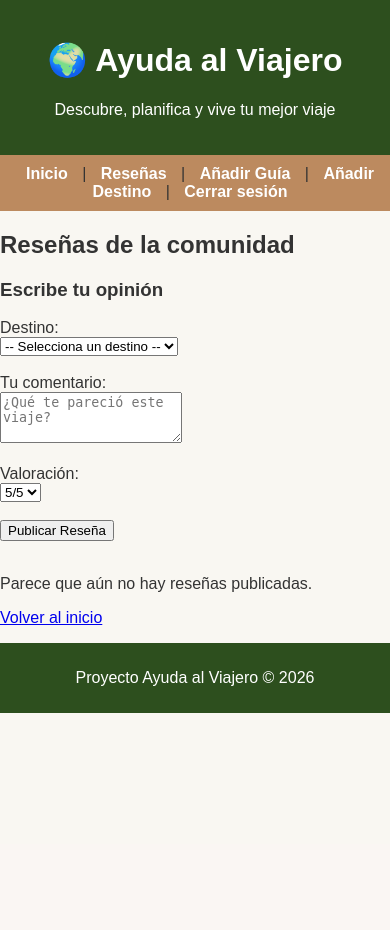
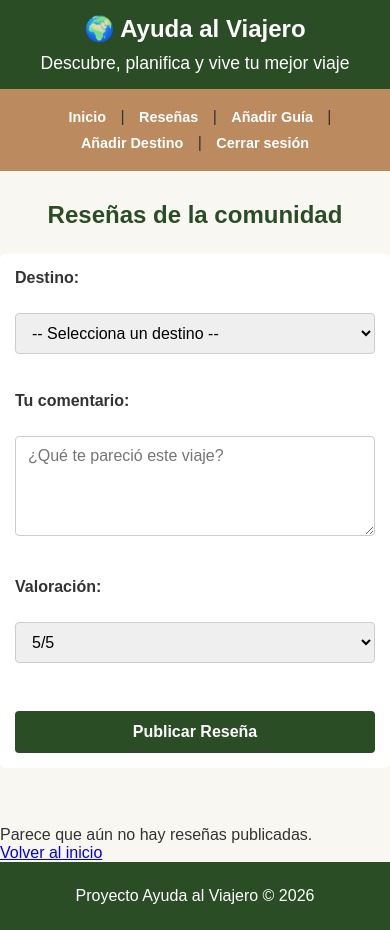
Before and after one commit to jacave97/Proyecto-Intermodular, a PHP site: the page made by Proyecto/index.php in a window 390 px wide. Before the commit the page ends 713 px from the top, so only its background shows below. Run offline with PHP 8.4, Linux system fonts and the light colour scheme; the visitor is signed in with stand-in values (Sample User, id 1); data that the repository does not hold is empty.

Commit message:
Modificacion Archivos header, estilos y reseñas
Se a modificado los estilos de la web, ademas se hecho la web Responsive

```diff
--- a/Proyecto/_header.php
+++ b/Proyecto/_header.php
@@ -5,6 +5,7 @@
     <title>Ayuda al Viajero</title>
     <link rel="stylesheet" href="css/estilos.css">
     <link rel="stylesheet" href="https://cdn.jsdelivr.net/npm/swiper/swiper-bundle.min.css"/>
+    <meta name="viewport" content="width=device-width, initial-scale=1.0">
 </head>
 
 <body>
--- a/Proyecto/css/estilos.css
+++ b/Proyecto/css/estilos.css
@@ -1,135 +1,213 @@
+
+* {
+    margin: 0;
+    padding: 0;
+    box-sizing: border-box;
+    font-family: Arial, Helvetica, sans-serif;
+}
 
 body {
-    margin: 0;
-    font-family: Arial, sans-serif;
     background-color: #F9F7F2;
     color: #333333;
 }
 
+/*
+    Header
+*/
 header {
-    background-color: #2D4F1E;
-    color: white;
+    background-color: #2a4d25;
+    color: #ffffff;
     text-align: center;
-    padding: 20px;
+    padding: 40px 20px;
 }
 
+header h1 {
+    font-size: 2.5rem;
+    margin-bottom: 10px;
+}
+
+header p {
+    font-size: 1.1rem;
+}
+
+/*
+   nav
+*/
 nav {
     background-color: #BC8A5F;
+    padding: 15px 0;
     text-align: center;
-    padding: 10px;
 }
 
 nav a {
-    color: white;
-    margin: 10px;
+    color: #ffffff;
     text-decoration: none;
     font-weight: bold;
+    margin: 0 15px;
+    font-size: 1.05rem;
 }
 
-.titulo {
+nav a:hover {
+    text-decoration: underline;
+}
+
+/*
+   main
+ */
+main {
+    padding: 40px 20px;
+    min-height: 50vh;
+}
+
+/* Títulos de las secciones */
+h2 {
+    text-align: center;
+    margin-top: 30px;
+    margin-bottom: 15px;
+    color: #333333;
+}
+
+/*
+   Tablas
+*/
+table {
+    margin: 0 auto;
+    border-collapse: collapse;
+    width: 80%;
+    max-width: 100%;
+    background-color: #ffffff;
+    margin-bottom: 50px;
+}
+
+th, td {
+    border: 1px solid #888;
+    padding: 12px 15px;
+    text-align: center;
+
+}
+
+th {
+    background-color: #e6e6e6;
+    font-weight: bold;
     text-align: center;
 }
 
-.grid {
-    display: flex;
-    gap: 20px;
-    justify-content: center;
-    flex-wrap: wrap;
-    padding: 20px;
+
+
+/*
+ Footer
+*/
+footer {
+    background-color: #2a4d25;
+    color: #ffffff;
+    text-align: center;
+    padding: 25px 0;
+    margin-top: auto;
 }
 
-.card-img {
-    position: relative;
-    width: 300px;
-    height: 200px;
-    overflow: hidden;
-    border-radius: 10px;
+/*
+   Contenedores de Formularios
+*/
+form {
+    background-color: #ffffff;
+    max-width: 600px;
+    margin: 0 auto 40px auto;
+    padding: 30px;
+    border-radius: 5px;
+
 }
 
-.card-img img {
-    width: 100%;
-    height: 100%;
-    object-fit: cover;
+/*
+   Títulos dentro de las vistas de formulario
+*/
+h1.form-title, h2 {
+    color: #2a4d25;
+    text-align: center;
+    margin-bottom: 25px;
 }
 
-.overlay {
-    position: absolute;
-    top: 50%;
-    left: 50%;
-    transform: translate(-50%, -50%);
-
-    background: rgba(0, 0, 0, 0.5);
-    color: white;
-
-    padding: 15px;
-    text-align: center;
-    border-radius: 5px;
+/*
+   Etiquetas (Labels) y Textos
+*/
+form label {
+    display: block;
     font-weight: bold;
+    margin-bottom: 8px;
+    color: #333;
 }
 
-footer {
-    background-color: #2D4F1E;
-    color: white;
-    text-align: center;
-    padding: 10px;
-}
-.grid-viaje {
-    display: flex;
-    justify-content: center;
-    gap: 20px;
-    flex-wrap: wrap;
-    padding: 20px;
+/* Estilo para los pequeños enlaces dentro del form*/
+form a {
+    color: #b5865a;
+    text-decoration: none;
+    font-size: 0.9rem;
 }
 
-.card-viaje {
-    background-color: white;
-    border-radius: 10px;
-    padding: 20px;
-    width: 200px;
-    text-align: center;
-
-    border: 1px solid #BC8A5F; /* borde fino elegante */
-
-    box-shadow: 0 0 5px rgba(0,0,0,0.2);
-    transition: transform 0.3s, border-color 0.3s;
+form a:hover {
+    text-decoration: underline;
 }
 
-.card-viaje:hover {
-    transform: scale(1.05);
-    border-color: #2D4F1E; /* verde bosque */
-}
-.swiper-container {
+/*
+   Campos de entrada (Inputs, Selects, Textareas)
+*/
+form input[type="text"],
+form input[type="number"],
+form select,
+form textarea {
     width: 100%;
-    padding: 20px 0;
+    padding: 10px 12px;
+    margin-bottom: 20px;
+    border: 1px solid #ccc;
+    border-radius: 4px;
+    font-size: 1rem;
 }
 
-.swiper-slide {
-    position: relative;
-    border-radius: 10px;
-    overflow: hidden;
+/* Para que la caja de texto (textarea) no sea enana por defecto */
+form textarea {
+    min-height: 100px;
+    resize: vertical;
 }
 
-.swiper-slide img {
+/*
+   Botón de Enviar (Submit)
+*/
+form input[type="submit"],
+form button[type="submit"] {
+    background-color: #2a4d25;
+    color: #ffffff;
+    font-weight: bold;
+    font-size: 1rem;
+    padding: 12px 20px;
+    border: none;
+    border-radius: 4px;
     width: 100%;
-    height: 250px;
-    object-fit: cover;
+    margin-top: 10px;
 }
 
-.carrusel-title-wrapper {
-    position: absolute;
-    bottom: 60px;
-    left: 10px;
-    color: white;
+/* Para que sea Responsive en moviles  */
+@media (max-width: 768px) {
+    header {
+        padding: 15px;
+    }
+    header h1 {
+         font-size: 1.5rem;
+        }
+    nav a {
+        margin: 5px 10px;
+        font-size: 0.9rem;
+        display: inline-block;
+    }
+
+    /* Formularios*/
+    form {
+        width: 100%;
+        padding: 15px;
+    }
+
+    /* Tablas con scroll horizontal*/
+    table {
+        display: block;
+        overflow-x: auto;
+        white-space: nowrap;
+    }
 }
-
-.carrusel-title {
-    font-size: 18px;
-    font-weight: bold;
-}
-
-.swiper-slide-footer {
-    position: absolute;
-    bottom: 10px;
-    left: 10px;
-    color: white;
-}
--- a/Proyecto/views/reseñas.php
+++ b/Proyecto/views/reseñas.php
@@ -5,7 +5,6 @@
 
     <?php if (isset($_SESSION['usuario_id'])): ?>
         <div>
-            <h3>Escribe tu opinión</h3>
             <form action="index.php?accion=guardarReseña" method="POST">
 
                 <label>Destino:</label><br>
```
